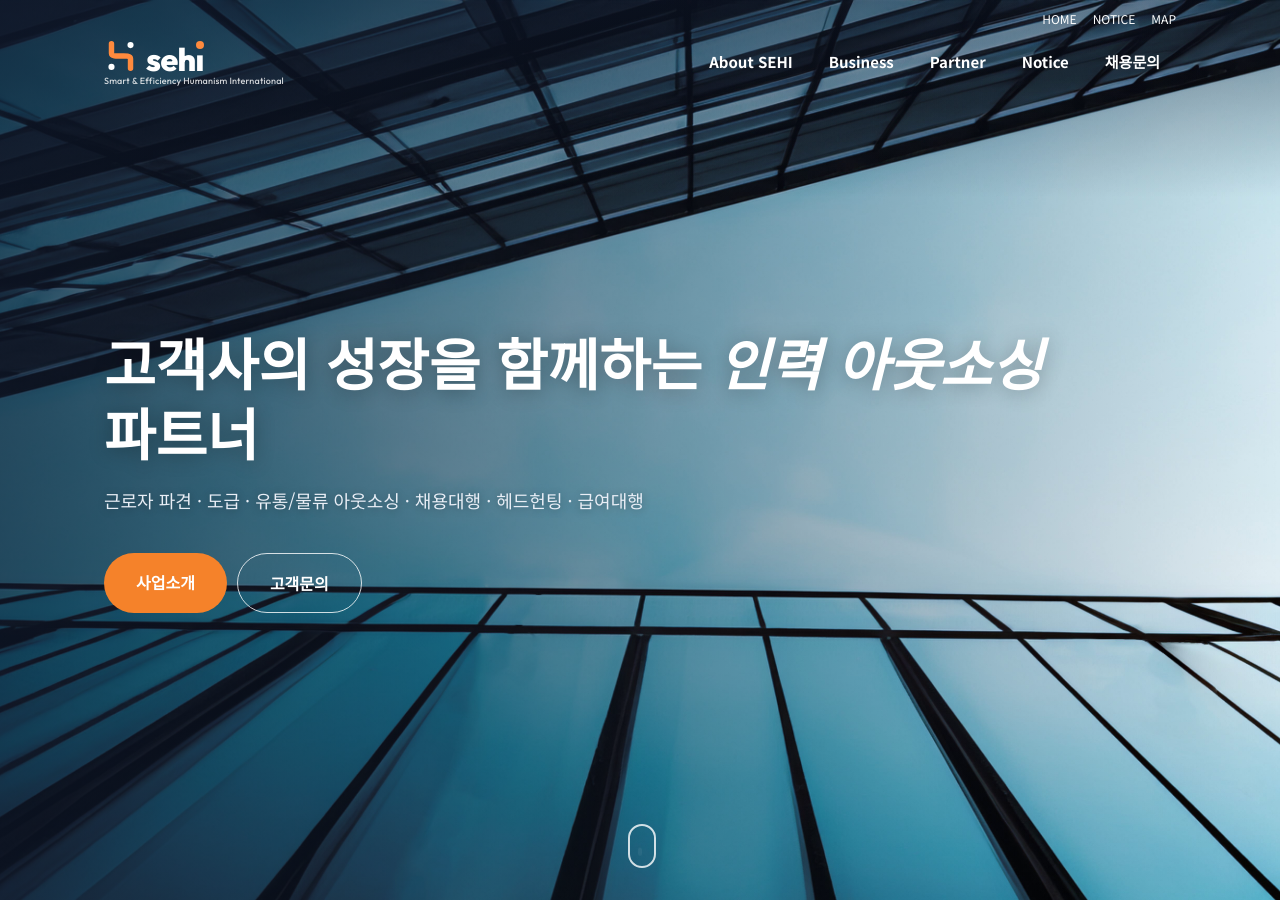
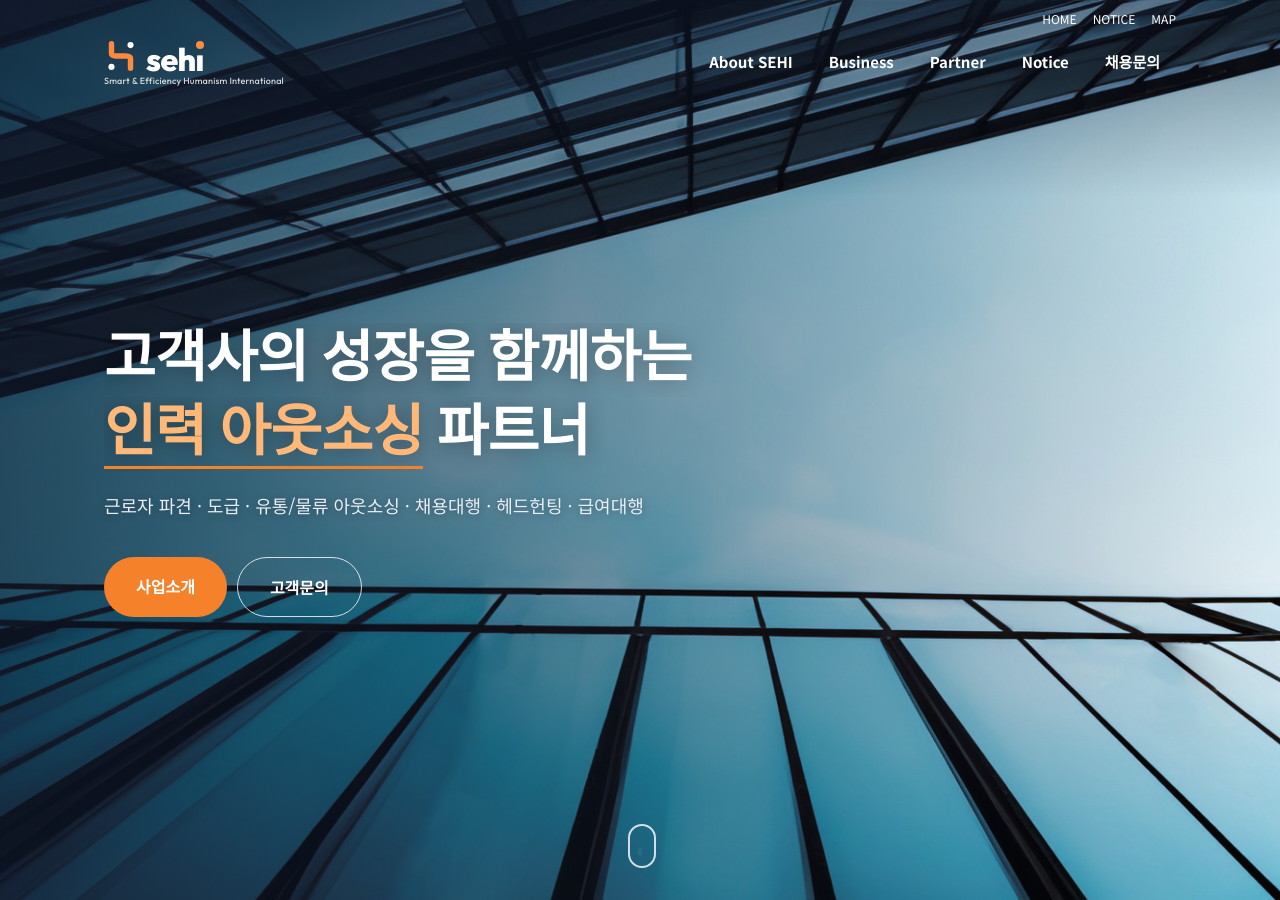
Before and after one commit to ivovilove2-maker/github.io, a Jekyll site: the page built from index.html, in a window 1280 px wide and 900 px high. Built offline with Jekyll 4.4.1, drawn with Linux system fonts in a browser that asks for light colours; some web fonts are replaced.

Commit message:
Update style.css

```diff
--- a/assets/css/style.css
+++ b/assets/css/style.css
@@ -318,3 +318,31 @@ img{max-width:100%;display:block}
 @media (max-width:760px){
   .rolling-item{width:140px;height:64px}
 }
+
+/* ===== 메인 제목 폰트 + 효과 ===== */
+.hero-title{font-family:'Gowun Batang',serif;font-weight:700;font-size:58px;line-height:1.3;letter-spacing:-.01em}
+.hero-title .line{display:block;overflow:hidden;padding-bottom:.08em}
+.hero-title .line>span{display:inline-block;transform:translateY(110%);animation:lineUp .9s cubic-bezier(.2,.8,.2,1) forwards}
+.hero-title .line:nth-child(2)>span{animation-delay:.18s}
+@keyframes lineUp{to{transform:translateY(0)}}
+
+.rotator{position:relative;display:inline-block;font-style:normal;color:#FFB877;transition:opacity .35s,transform .35s}
+.rotator.out{opacity:0;transform:translateY(-12px)}
+.rotator::after{content:"";position:absolute;left:0;right:0;bottom:-.04em;height:3px;background:#F5822A;transform:scaleX(0);transform-origin:left;animation:underline .7s .9s ease forwards}
+.rotator.out::after{animation:none;transform:scaleX(0)}
+.rotator.in::after{animation:underline .7s ease forwards}
+@keyframes underline{to{transform:scaleX(1)}}
+
+.reveal{opacity:0;transform:translateY(14px);animation:fadeUp .8s ease forwards}
+.hero .lead.reveal{animation-delay:.5s}
+.hero .btns.reveal{animation-delay:.7s}
+@keyframes fadeUp{to{opacity:1;transform:none}}
+
+/* 섹션 제목도 같은 폰트로 */
+.main-head h2,.sub-visual h1{font-family:'Gowun Batang',serif;font-weight:700}
+
+@media (max-width:760px){.hero-title{font-size:32px}}
+@media (prefers-reduced-motion:reduce){
+  .hero-title .line>span,.reveal{animation:none;transform:none;opacity:1}
+  .rotator::after{animation:none;transform:scaleX(1)}
+}
```
